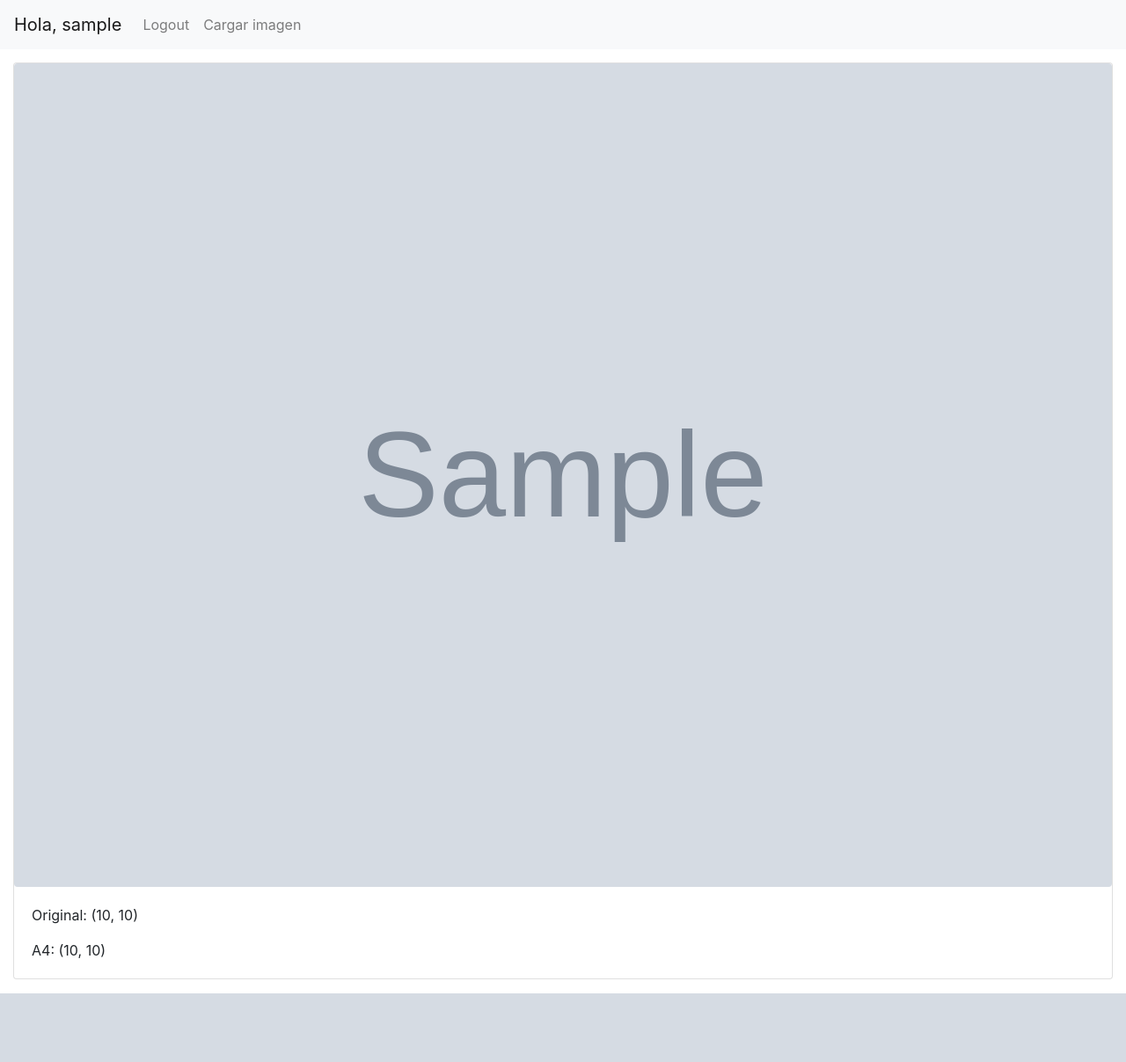
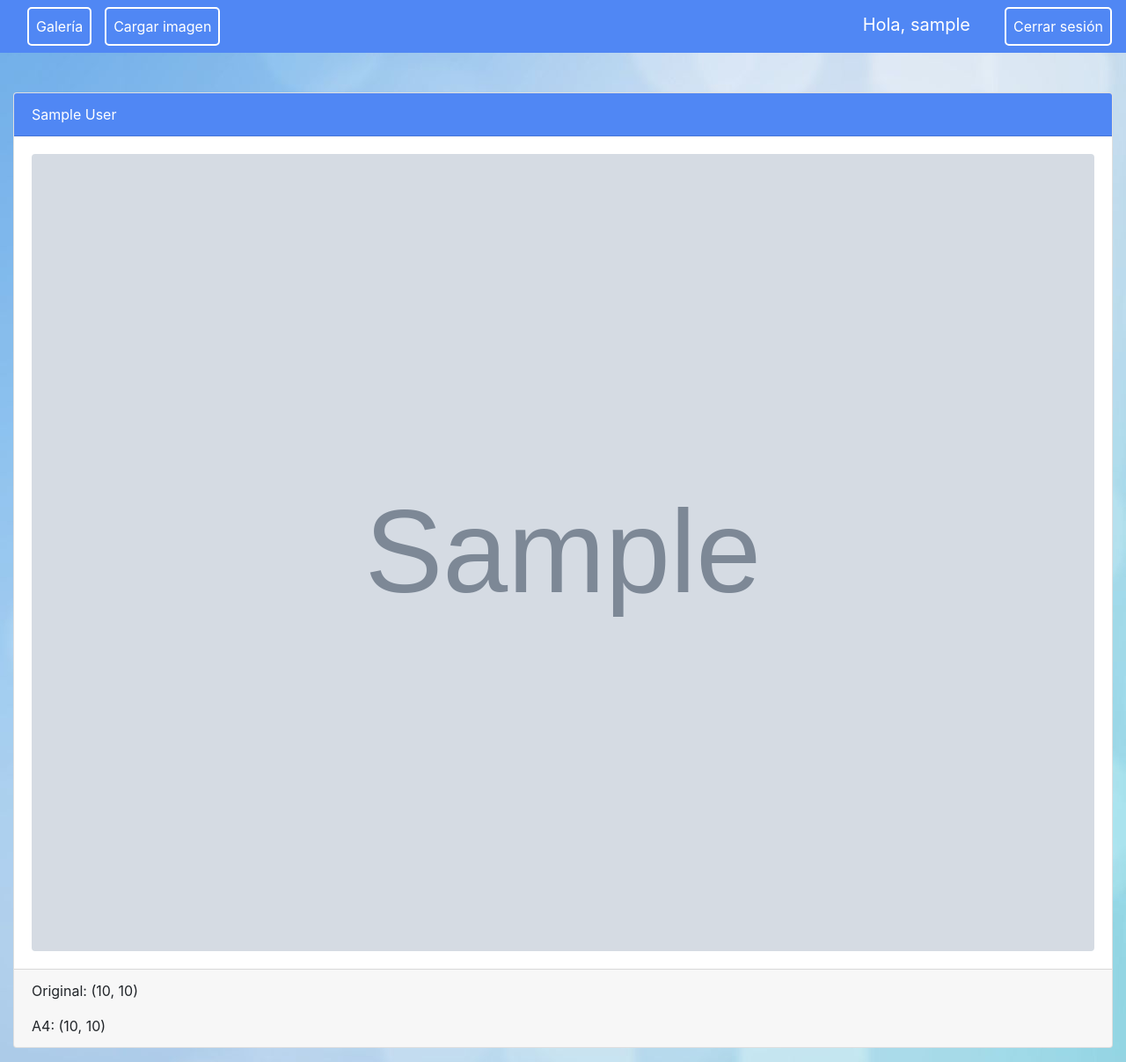
Before and after one commit to JuanEstebanRestrepo/ImageA4, a Django app: page /index in a window 1280 px wide. Shown: the whole page at 88% size. Before the commit the page ends 1129 px from the top, so only its background shows below. Run offline with Django 3.2, Linux system fonts and the light colour scheme; a user stored in the database is signed in; tables that the repository leaves empty hold one stand-in row (values such as "Sample post"); grey boxes marked "Sample" are stand-in pictures; some libraries are stand-ins or nearby versions.

Commit message:
Se agrega la vista imagen detail y se aplica CSS

```diff
--- a/appImageA4/static/css/style.css
+++ b/appImageA4/static/css/style.css
@@ -3,6 +3,11 @@
     width: 1133px;
     height: 806px;
     border: 5px solid darkblue;
+
+    @media (max-width: @screen-sm-min) {  }
+    @media (max-width: @screen-md-min) {  }
+    @media (max-width: @screen-lg-min) {  }
+
 }
 
 .sizeHeightA4 {
@@ -18,14 +23,71 @@
 
 .container {
     background-color:white;
+    border-radius: 5px;
+    text-align: center;
+}
+
+.container-image {
+    margin-left: 15px;
+    margin-right: 15px;
 }
 
 /* limita el tamaño y cantidad de cards */
 .grid-container {
     display: grid;
-    grid-template-columns: repeat(auto-fit, minmax(200px, 1fr));
+    grid-template-columns: repeat(auto-fit, minmax(220px, 1fr));
 }
 
 .card {
     margin: 15px;
 }
+
+.card-header {
+    background-color: #5087f4 !important;
+    color: white;
+}
+
+.my-body {
+    background-image: url("../images/fondo-azul.jpg");
+}
+
+.base-header {
+    height: 90px;
+    background-color: transparent;
+}
+
+.navbar-dark .nav-item .nav-link  {
+    color:white;
+}
+
+.navbar-background {
+    background-color:#5087f4;
+}
+
+.nav-item {
+    margin-left: 15px;
+    border: solid 2px;
+    border-radius: 5px;
+    border-color: white;
+}
+
+.nav-item:hover {
+    border-color: blue;
+}
+
+.nav-link {
+    color: white !important;
+}
+
+.nav-link:hover {
+    color: blue !important;
+}
+
+.imageA4 {
+    margin-left: 10px;
+}
+
+.image {
+    max-width:100%;
+    max-height:100%;
+}
--- a/appImageA4/templates/app/base_generic.html
+++ b/appImageA4/templates/app/base_generic.html
@@ -6,7 +6,8 @@
     <meta name="viewport" content="width=device-width, initial-scale=1, shrink-to-fit=no">
     <meta name="description" content="">
     <meta name="author" content="">
-
+    <script src="https://code.jquery.com/jquery-1.12.4.js"></script>
+    <script src="https://code.jquery.com/ui/1.12.1/jquery-ui.js"></script>
     <script src="{% static '/js/scripts.js' %}"></script>
     <link rel="stylesheet" type="text/css" href="{% static '/css/style.css' %}">
 
@@ -19,7 +20,63 @@
     {# CSS Bootstrap #}
     {% bootstrap_css %}
 </head>
-<body>
+<body class="my-body">
+    <div class="base-header"></div>
+    <!--Navbar-->
+    <nav class="navbar navbar-expand-lg navbar-light navbar-background navbar-dark fixed-top">
+        <!-- <a class="navbar-brand">Hola, {{user.username}}</a> -->
+        <button class="navbar-toggler" type="button" data-toggle="collapse" data-target="#collapsibleNavbar" aria-controls="collapsibleNavbar" aria-expanded="false" aria-label="Toggle navigation">
+        <span class="navbar-toggler-icon"></span>
+        </button>
+        <div class="collapse navbar-collapse" id="collapsibleNavbar">
+            <ul class="nav navbar-nav mr-auto">
+
+                {% if user.is_authenticated %}
+
+                <li class="nav-item">
+                    <a class="nav-link" href="/index">Galería</a>
+                </li>
+
+                <li class="nav-item">
+                    <a  class="nav-link" href="/upload" onclick="change_active()">Cargar imagen</a>
+                </li>
+
+                {% else %}
+
+                <li class="nav-item">
+                    <a class="nav-link" href="/">imageA4</a>
+                </li>
+
+                {% endif %}
+            </ul>
+            <ul class="nav navbar-nav ml-auto">
+                {% if user.is_authenticated %}
+                <li>
+                    <a  class="navbar-brand nav-link">Hola, {{user.username}}</a>
+                </li>
+
+                <li class="nav-item">
+                    <a  class="nav-link ml-auto" href="/logout">Cerrar sesión</a>
+                </li>
+
+                {% else %}
+
+                <li class="nav-item">
+                    <a class="nav-link" href="/login">Iniciar sesión</a>
+                </li>
+
+                <li class="nav-item">
+                    <a class="nav-link" href="/register">Registrarse</a>
+                </li>
+
+                {% endif %}
+            </ul>
+        </div>
+    </nav>
+
     {% block content %}
     {% endblock %}
+
+    {# JS y jQuery Bootstrap #}
+    {% bootstrap_javascript jquery='full' %}
 </body>
--- a/appImageA4/templates/app/index.html
+++ b/appImageA4/templates/app/index.html
@@ -3,35 +3,6 @@
 {% block content %}
 
 <div class="content">
-  <!--Navbar-->
-  <nav class="navbar navbar-expand-lg navbar-light bg-light">
-    <a class="navbar-brand">Hola, {{user.username}}</a>
-    <button class="navbar-toggler" type="button" data-toggle="collapse" data-target="#navbarText" aria-controls="navbarText" aria-expanded="False" aria-label="Toggle navigation">
-      <span class="navbar-toggler-icon"></span>
-    </button>
-    <div class="collapse navbar-collapse" id="navbarText">
-      <ul class="navbar-nav mr-auto">
-        {% if user.is_authenticated %}
-
-        <li class="nav-item">
-          <a class="nav-link" href="/logout">Logout</a>
-        </li>
-
-        <li class="nav-item">
-          <a class="nav-link" href="/upload">Cargar imagen</a>
-        </li>
-
-
-        {% else %}
-
-        <li class="nav-item">
-          <a class="nav-link" href="/login">Login</a>
-        </li>
-
-        {% endif %}
-      </ul>
-    </div>
-  </nav>
 
   {% if user.is_authenticated %}
 
@@ -39,8 +10,14 @@
       {% for image in images %}
       <!-- <div class="col-lg-3 col-md-4 col-sm-12 pb-4"> -->
         <div class="card mb-3">
-          <a href="/media/{{image.image}}"><img src="{{ image.image.url }}" class="img-fluid rounded card-img-top"></a>
-          <div class="card-body text-left">
+          <div class="card-header">
+            <p class="card-text">{{image.name}}</p>
+          </div>
+          <div class="card-body">
+            <!-- <a href="/media/{{image.image}}"><img src="{{ image.image.url }}" class="img-fluid rounded card-img-top"></a> -->
+            <a href="/image_detail/{{image.id}}"><img src="{{ image.image.url }}" class="img-fluid rounded card-img-top"></a>
+          </div>
+          <div class="card-footer text-left">
             <p class="card-text">Original: ({{image.original_width}}, {{image.original_height}})</p>
             <p class="card-text">A4: ({{image.resize_width}}, {{image.resize_height}})</p>
           </div>
--- a/appImageA4/urls.py
+++ b/appImageA4/urls.py
@@ -1,4 +1,4 @@
-from django.urls import path
+from django.urls import path, re_path
 from . import views
 
 app_name = 'appImageA4'
@@ -9,5 +9,6 @@ urlpatterns = [
     path("register", views.register_request, name="register"),
     path("login", views.login_request, name="login"),
     path("logout", views.logout_request, name= "logout"),
-    path("upload", views.upload, name="upload")
+    path("upload", views.upload, name="upload"),
+    re_path(r'^image_detail/(?P<pk>\d+)$', views.image_detail, name="image_detail"),
 ]
--- a/appImageA4/views.py
+++ b/appImageA4/views.py
@@ -49,8 +49,8 @@ def login_request(request):
 @login_required
 def logout_request(request):
 	logout(request)
-	messages.info(request, "You have successfully logged out.")
-	return redirect("appImageA4:login")
+	messages.info(request, "Has cerrado sesión correctamente.")
+	return redirect("appImageA4:home")
 
 @login_required
 def upload(request):
@@ -68,19 +68,23 @@ def upload(request):
                 thought.resize_height = new_image.size[1]
                 thought.image = 'images/'+str(thought.image)
                 thought.save()
-        return redirect("appImageA4:upload")
+                loaded_image = UserImage.objects.filter(user=request.user).last()
+                return redirect("appImageA4:image_detail", loaded_image.id)
     form = NewImageForm()
     orientation = 'horizontal'
-    loaded_image = UserImage.objects.last()
-    print('------------', loaded_image)
+    return render(request=request, template_name="./app/upload.html", context={'form':form, 'orientation':orientation})
+
+def image_detail(request, pk):
+    orientation = 'horizontal'
+    loaded_image = UserImage.objects.filter(id = pk, user=request.user).first()
     if(loaded_image != None):
         image = Image.open(loaded_image.image)
         width = image.size[0]
         height = image.size[1]
         orientation = check_orientation(width, height)
-        return render(request=request, template_name="./app/upload.html", context={'form':form, 'loaded_image':loaded_image, 'orientation':orientation})
+        return render(request=request, template_name="./app/image.html", context={'loaded_image':loaded_image, 'orientation':orientation})
     else:
-        return render(request=request, template_name="./app/upload.html", context={'form':form, 'orientation':orientation})
+        return render(request=request, template_name="./app/image.html", context={'orientation':orientation})
 
 bigA4 = 1123
 littleA4 = 796
```
Also changed, not shown: appImageA4/templates/app/image.html (added, +17 -0 lines), appImageA4/templates/app/upload.html (+1 -28 lines), appImageA4/static/images/fondo-azul.jpg (added).
